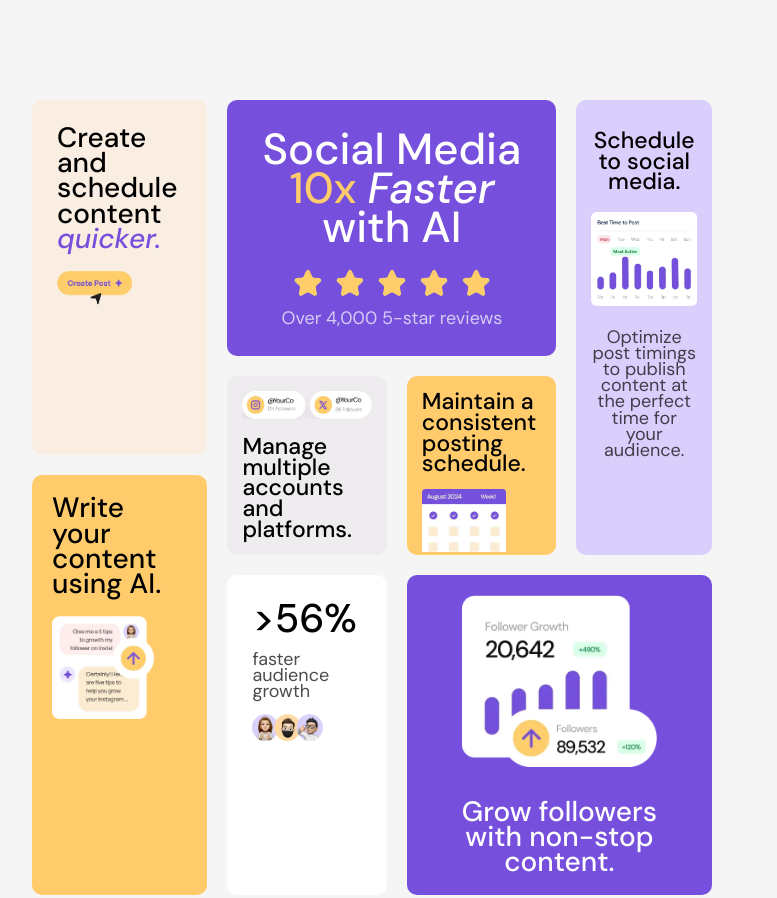
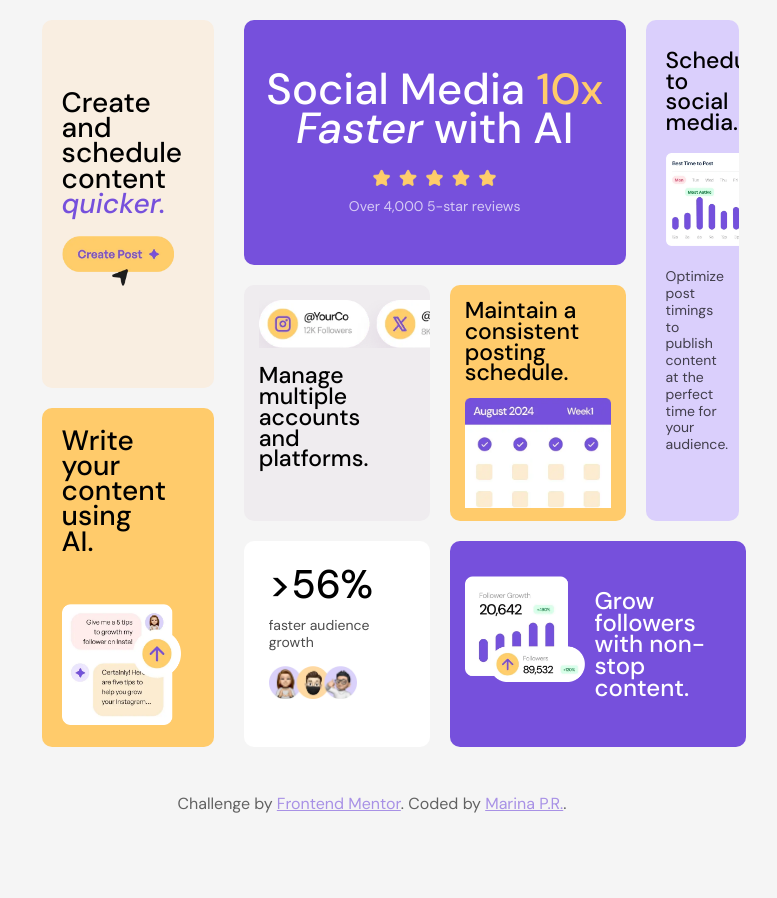
Before and after one commit to MarinaPerezR/bento-grid, a plain HTML site: page index.html in a window 1280 px wide. Shown: the top 898 px of the page, without its empty margins (268-1045 px from the left). After the commit the page ends 827 px from the top, so only its background shows below. Drawn offline with Linux system fonts and the light colour scheme.

Commit message:
Update style.css

```diff
--- a/css/style.css
+++ b/css/style.css
@@ -230,13 +230,100 @@ footer a {
       "eight six five five"
       "eight six five five";
     margin: 0 auto;
-    padding: 100px 300px;
+    padding: 20px 300px;
   }
 
   section {
-  border-radius: 10px;
-  width: 100%;
-  max-width: 1400px;
-  margin: 0 auto;
+    border-radius: 10px;
+    width: 100%;
+    max-width: 1400px;
+    margin: 0 auto;
+  }
+
+  section p {
+    font-size: 14px;
+    line-height: 1.2;
+  }
+  /* Card 1 */
+  .card-1 {
+    padding: 50px 10px;
+  }
+
+  .card-1 img {
+    max-width: 35%;
+  }
+  /* Card 2 */
+  .card-2 {
+    overflow: hidden;
+  }
+
+  .card-2 img {
+    max-width: 145%;
+  }
+
+  .card-2 h3 {
+    width: 70%;
+  }
+
+  /* Card 3 */
+  .card-3 h3 {
+    width: 90%;
+  }
+
+  .card-3 img {
+    max-width: 100%;
+  }
+
+  /* Card 4 */
+  .card-4 {
+    text-align: left;
+    width: 140%;
+    padding-left: 20px;
+    overflow: hidden;
+  }
+
+  .card-4 img {
+    max-width: 180%;
+  }
+
+  /* Card 5 */
+  .card-5 {
+    display: flex;
+    align-items: center;
+    gap: 10px;
+    padding: 15px;
+    width: 113%;
+  }
+
+  .card-5 img {
+    max-width: 45%;
+  }
+
+  .card-5 h2 {
+    text-align: left;
+    font-size: 24px;
+  }
+
+  /* Card 7 */
+  .card-7 {
+    max-width: 90%;
+    padding: 70px 20px;
+  }
+  .card-7 img {
+    max-width: 85%;
+  }
+
+  /* Card 8 */
+  .card-8 {
+    max-width: 90%;
+  }
+
+  .card-8 h2 {
+    width: 80%;
+  }
+
+  .card-8 img {
+    max-width: 90%;
+    margin-top: 50px;
+  }
 }
-}
```
